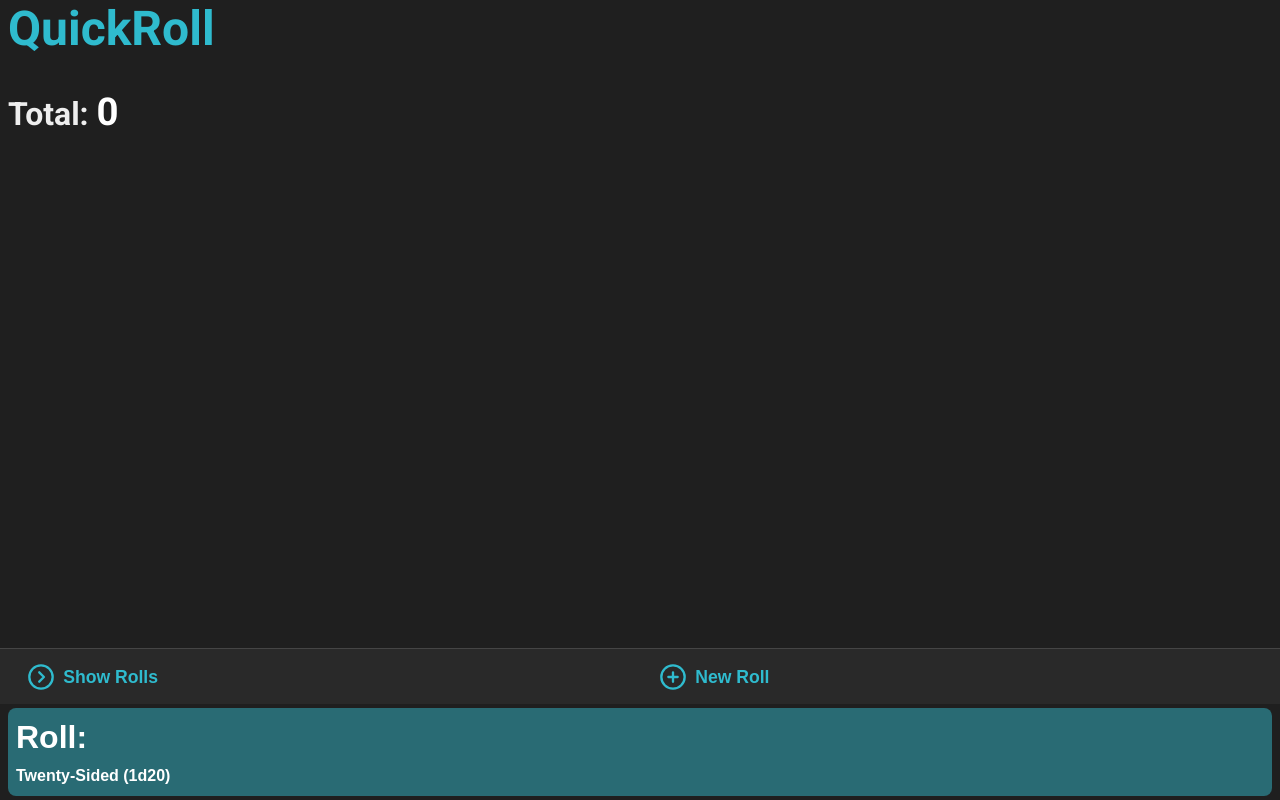
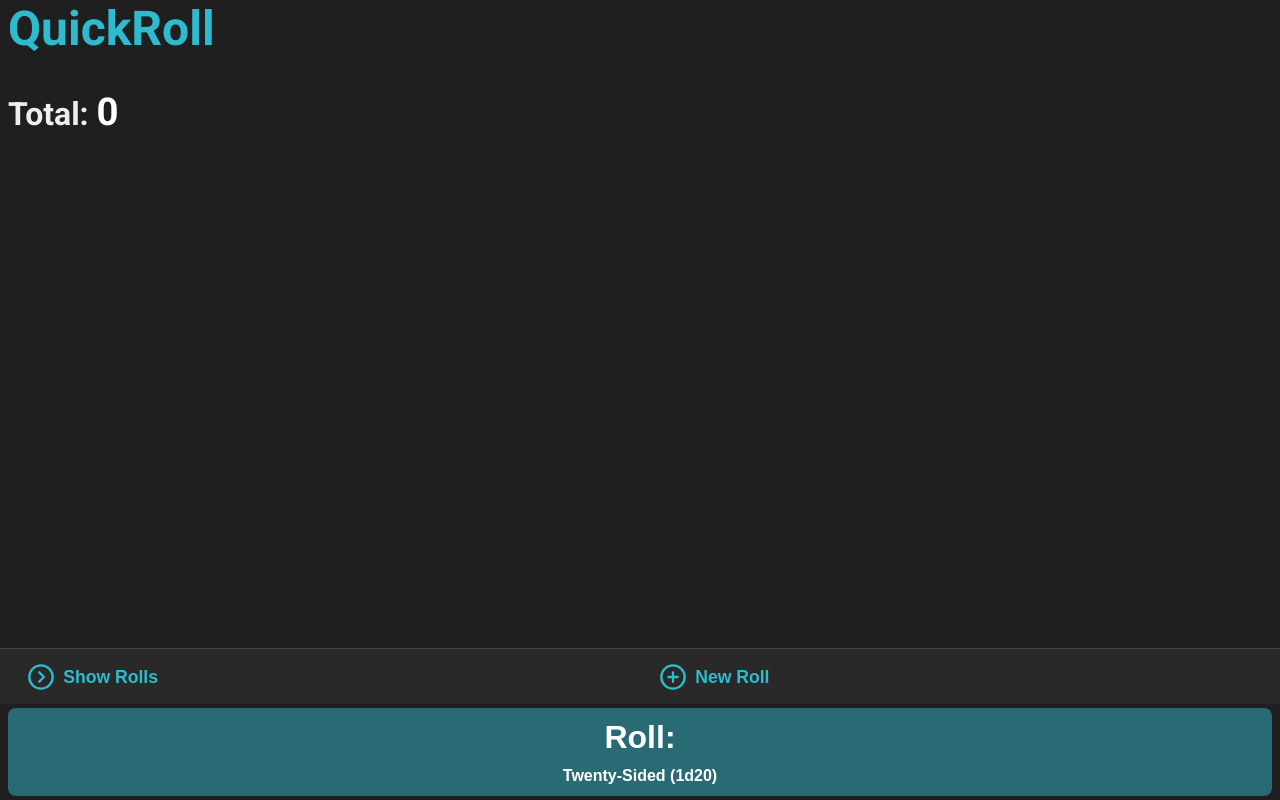
Before and after one commit to Sakeran/ac-dieroller, a Vue app: page / in a window 1280 px wide. Built offline with nearby package versions, Linux system fonts and the light colour scheme.

Commit message:
Tweak styles for Chrome

```diff
--- a/src/components/MainButton.vue
+++ b/src/components/MainButton.vue
@@ -37,6 +37,7 @@ button {
   display: flex;
   flex-direction: column;
   justify-content: space-evenly;
+  align-items: center;
 
   width: calc(100% - 1rem);
   margin: 4px auto 0 auto;
--- a/src/components/RollEditor.vue
+++ b/src/components/RollEditor.vue
@@ -164,6 +164,7 @@ input,
 select {
   min-height: 32px;
   font-size: 1.25rem;
+  max-width: 70%;
 }
 
 .roll-color-swatch {
```
